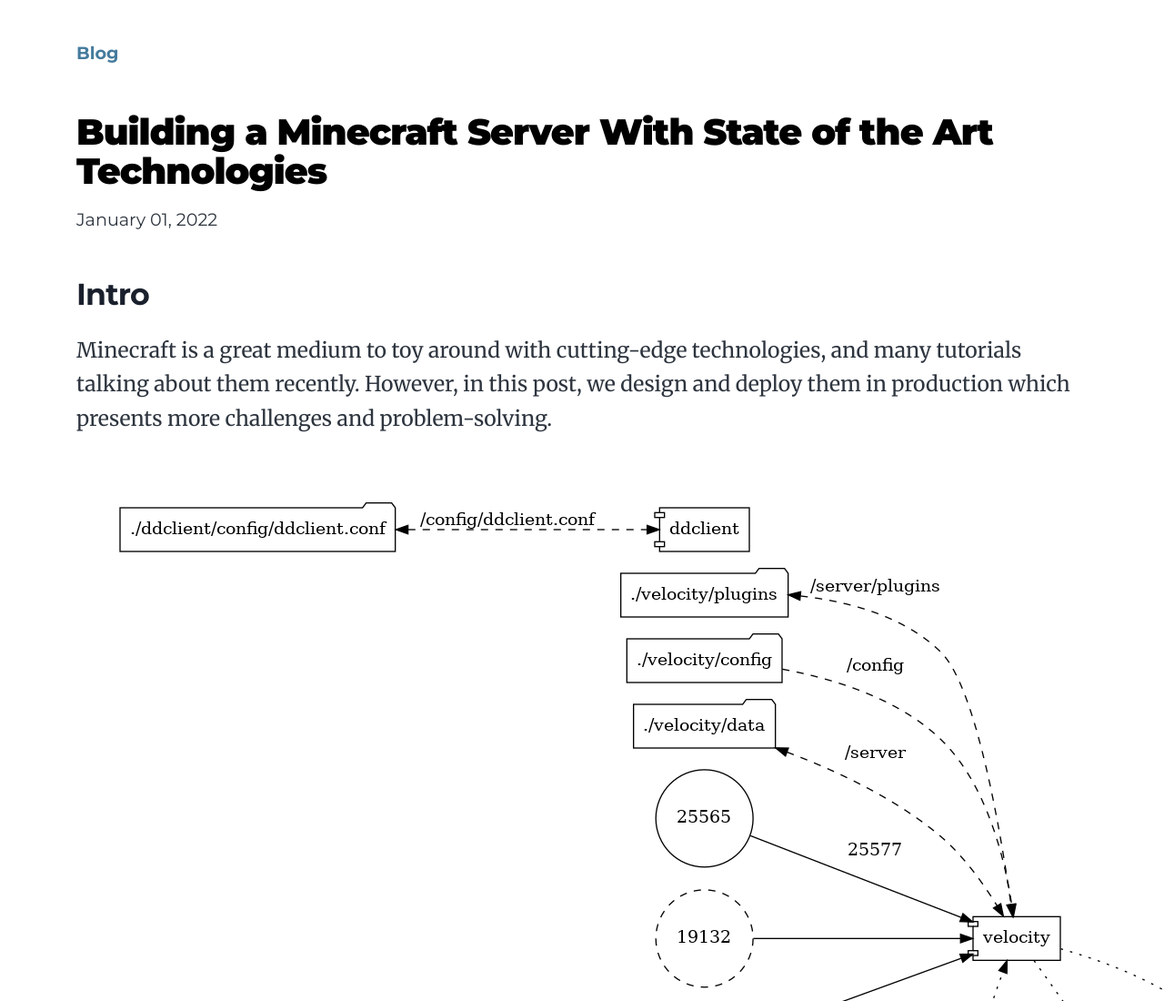
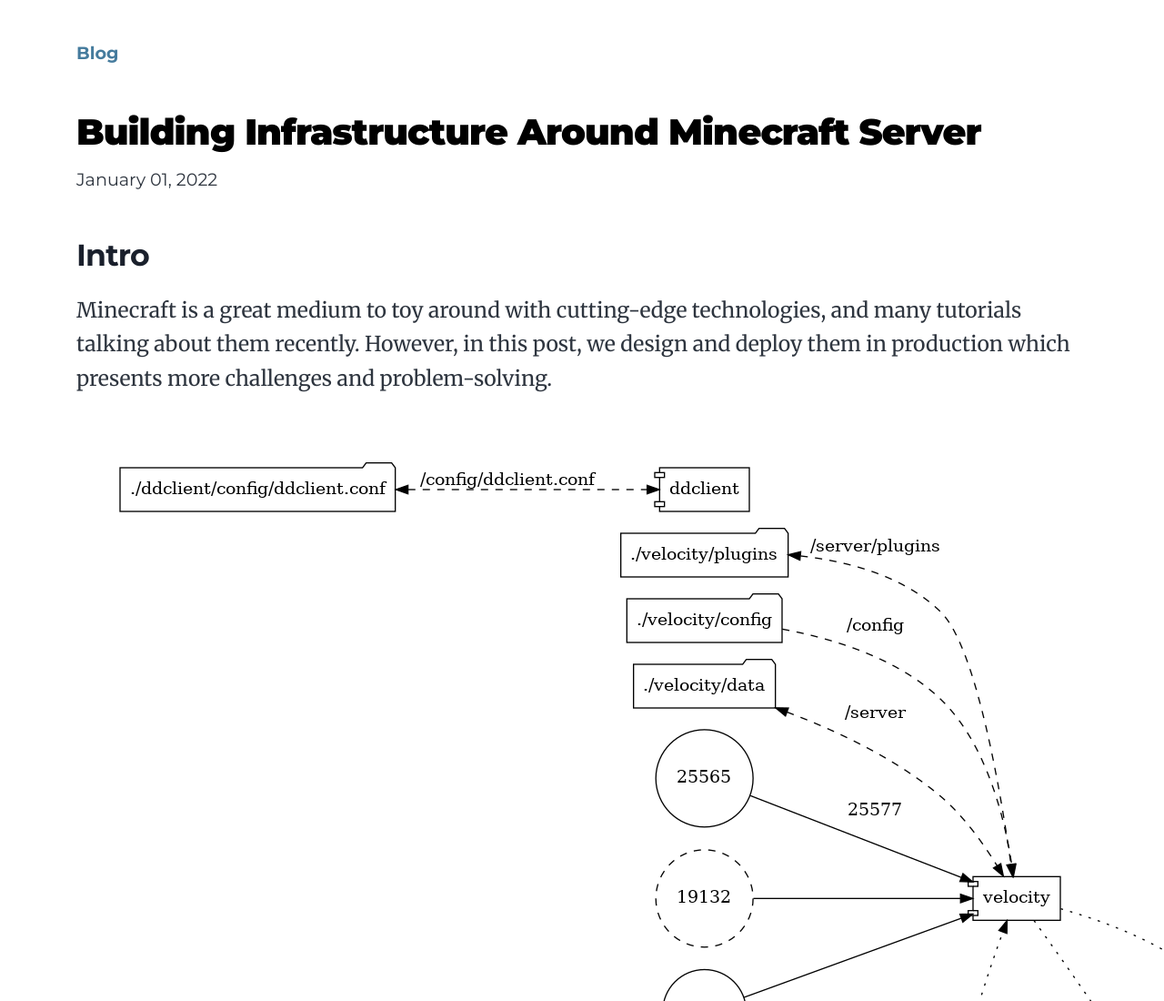
Before and after one commit to weihao/blog, a Gatsby site: page /minecraft-server/ in a window 1280 px wide. Shown: the top 1100 px of the page at 91% size. Built offline with nearby package versions, Linux system fonts and the light colour scheme; Gatsby itself is replaced by a stand-in of ours; some packages are replaced by stand-ins of ours.

Commit message:
refactor: title change

```diff
--- a/content/blog/minecraft-server/index.md
+++ b/content/blog/minecraft-server/index.md
@@ -1,5 +1,5 @@
 ---
-title: Building a Minecraft Server With State of the Art Technologies
+title: Building Infrastructure Around Minecraft Server
 date: "2022-01-01T00:00:00Z"
 description: "Over-engineering a Minecraft server sounds fun!"
 ---
```
